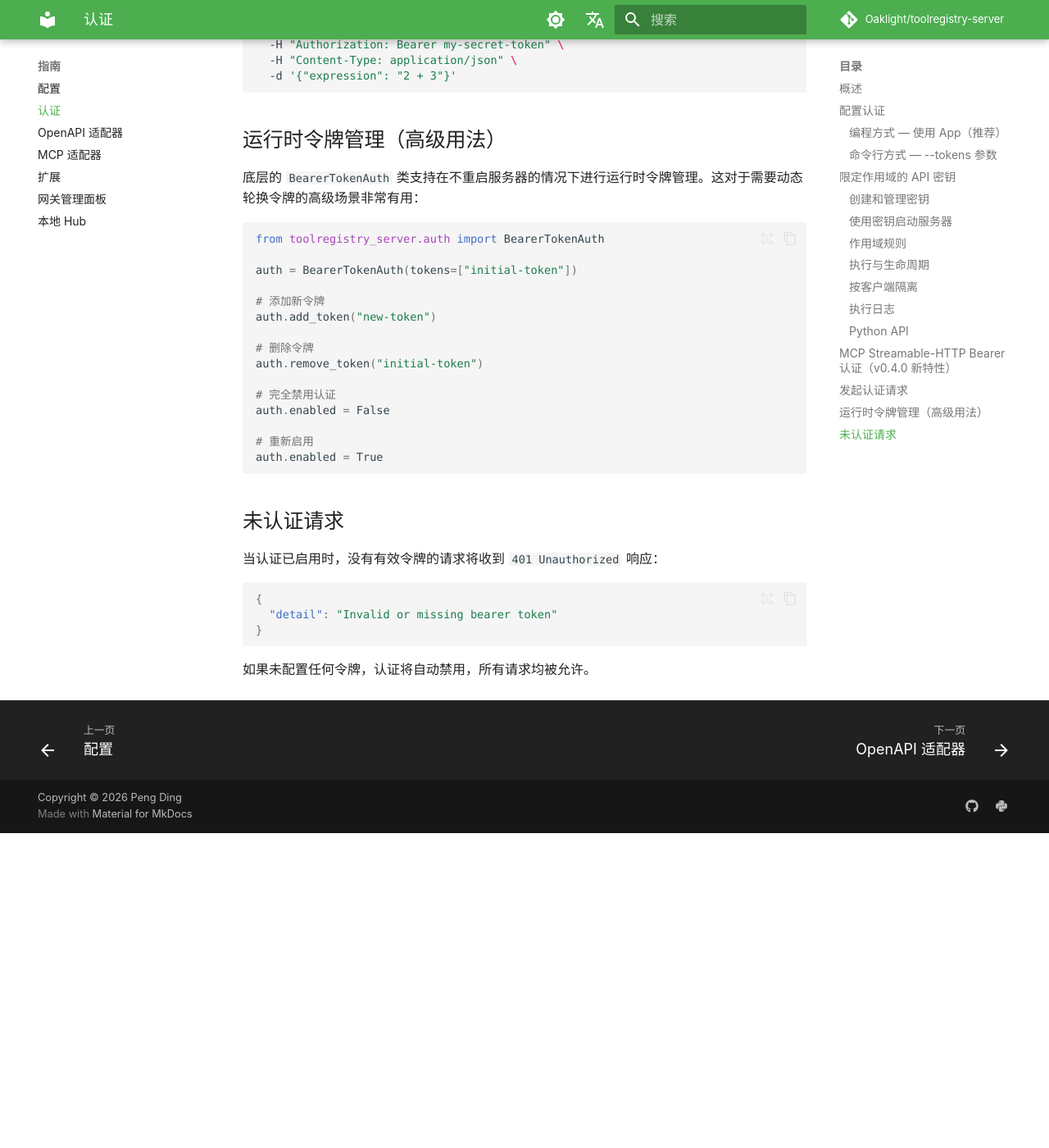
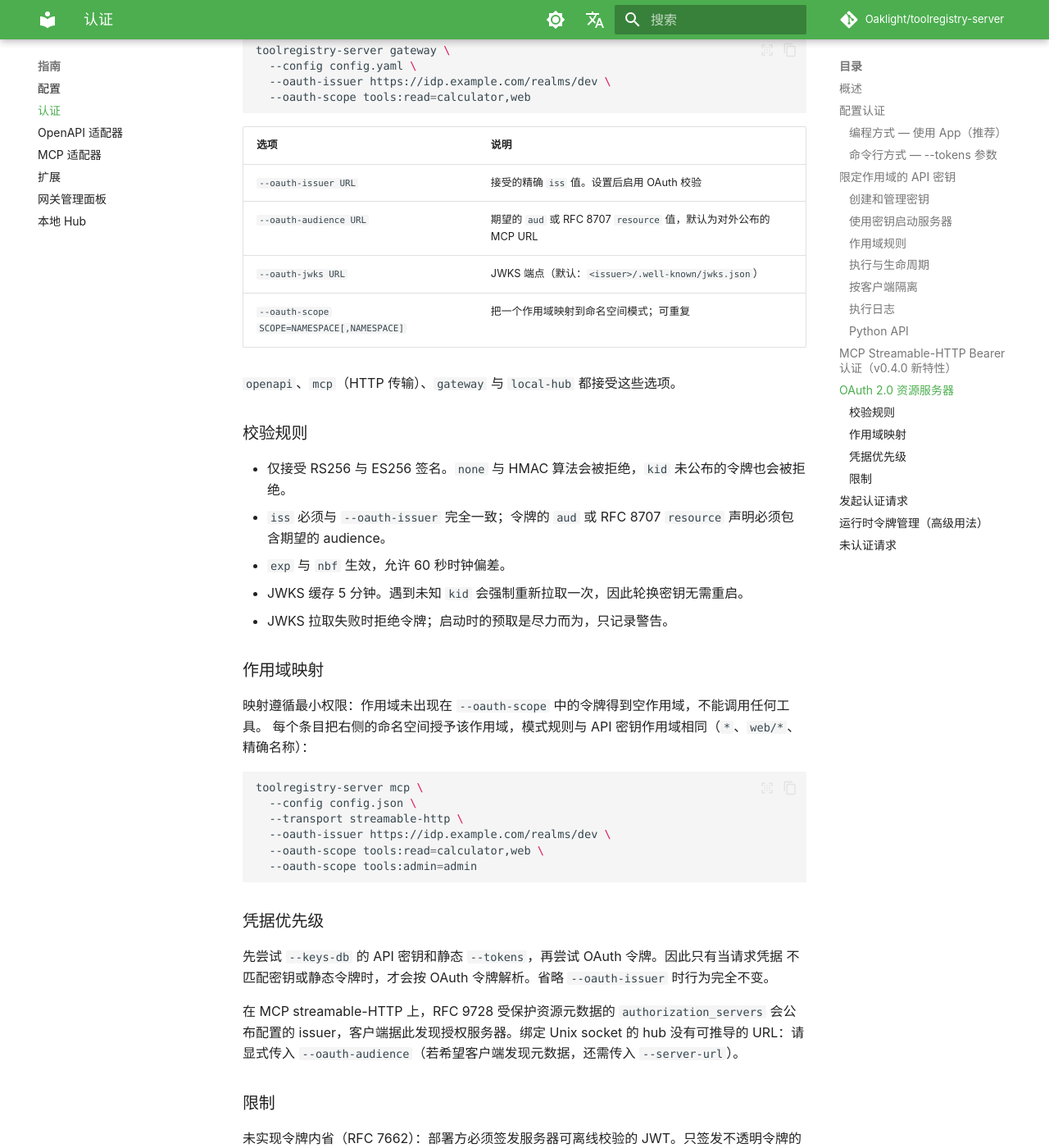
Before and after one commit to Oaklight/toolregistry-server, an MkDocs documentation site: the page built from docs/guides/authentication.md, in a window 1280 px wide and 1400 px high, scrolled down 5455 px. Shown: the whole window at 82% size. Built offline with MkDocs 1.6.1 and Material for MkDocs 9.7.7, drawn with Linux system fonts in a browser that asks for light colours; some web fonts are replaced; comment, search, counter and statistics services are not loaded; before the commit the page ends 6471 px from its top, so only the background shows below that; some of the changed text lies outside the part shown.

Commit message:
docs(auth): document the OAuth resource server

````diff
--- a/docs/guides/authentication.md
+++ b/docs/guides/authentication.md
@@ -217,6 +217,66 @@ toolregistry-server mcp \
 
 客户端使用标准的 `Authorization: Bearer <token>` 请求头连接。
 
+## OAuth 2.0 资源服务器
+
+服务器可以接受由外部授权服务器签发的访问令牌，而不是自己签发凭据。验证在本地完成：
+令牌签名用授权服务器的 JWKS 校验，每次请求都不做内省，也不记录令牌。
+
+```bash
+toolregistry-server gateway \
+  --config config.yaml \
+  --oauth-issuer https://idp.example.com/realms/dev \
+  --oauth-scope tools:read=calculator,web
+```
+
+| 选项 | 说明 |
+|------|------|
+| `--oauth-issuer URL` | 接受的精确 `iss` 值。设置后启用 OAuth 校验 |
+| `--oauth-audience URL` | 期望的 `aud` 或 RFC 8707 `resource` 值，默认为对外公布的 MCP URL |
+| `--oauth-jwks URL` | JWKS 端点（默认：`<issuer>/.well-known/jwks.json`） |
+| `--oauth-scope SCOPE=NAMESPACE[,NAMESPACE]` | 把一个作用域映射到命名空间模式；可重复 |
+
+`openapi`、`mcp`（HTTP 传输）、`gateway` 与 `local-hub` 都接受这些选项。
+
+### 校验规则
+
+- 仅接受 RS256 与 ES256 签名。`none` 与 HMAC 算法会被拒绝，`kid` 未公布的令牌也会被拒绝。
+- `iss` 必须与 `--oauth-issuer` 完全一致；令牌的 `aud` 或 RFC 8707 `resource` 声明必须包含期望的 audience。
+- `exp` 与 `nbf` 生效，允许 60 秒时钟偏差。
+- JWKS 缓存 5 分钟。遇到未知 `kid` 会强制重新拉取一次，因此轮换密钥无需重启。
+- JWKS 拉取失败时拒绝令牌；启动时的预取是尽力而为，只记录警告。
+
+### 作用域映射
+
+映射遵循最小权限：作用域未出现在 `--oauth-scope` 中的令牌得到空作用域，不能调用任何工具。
+每个条目把右侧的命名空间授予该作用域，模式规则与 API 密钥作用域相同（`*`、`web/*`、精确名称）：
+
+```bash
+toolregistry-server mcp \
+  --config config.json \
+  --transport streamable-http \
+  --oauth-issuer https://idp.example.com/realms/dev \
+  --oauth-scope tools:read=calculator,web \
+  --oauth-scope tools:admin=admin
+```
+
+### 凭据优先级
+
+先尝试 `--keys-db` 的 API 密钥和静态 `--tokens`，再尝试 OAuth 令牌。因此只有当请求凭据
+不匹配密钥或静态令牌时，才会按 OAuth 令牌解析。省略 `--oauth-issuer` 时行为完全不变。
+
+在 MCP streamable-HTTP 上，RFC 9728 受保护资源元数据的 `authorization_servers` 会公布配置的
+issuer，客户端据此发现授权服务器。绑定 Unix socket 的 hub 没有可推导的 URL：请显式传入
+`--oauth-audience`（若希望客户端发现元数据，还需传入 `--server-url`）。
+
+### 限制
+
+未实现令牌内省（RFC 7662）：部署方必须签发服务器可离线校验的 JWT。只签发不透明令牌的
+授权服务器需要内省代理，或改用 `--keys-db`。
+
+进程内 Python API：`toolregistry_server.oauth` 的 `OAuthSettings`、`OAuthTokenVerifier` 与
+`build_resolver()` 构建与命令行相同的校验器和组合解析器。
+
 ## 发起认证请求
 
 在 `Authorization` 请求头中携带 Bearer Token：
````
Also changed, not shown: docs/changelog.md (+2 -0 lines), docs/reference/cli/index.md (+12 -0 lines).
